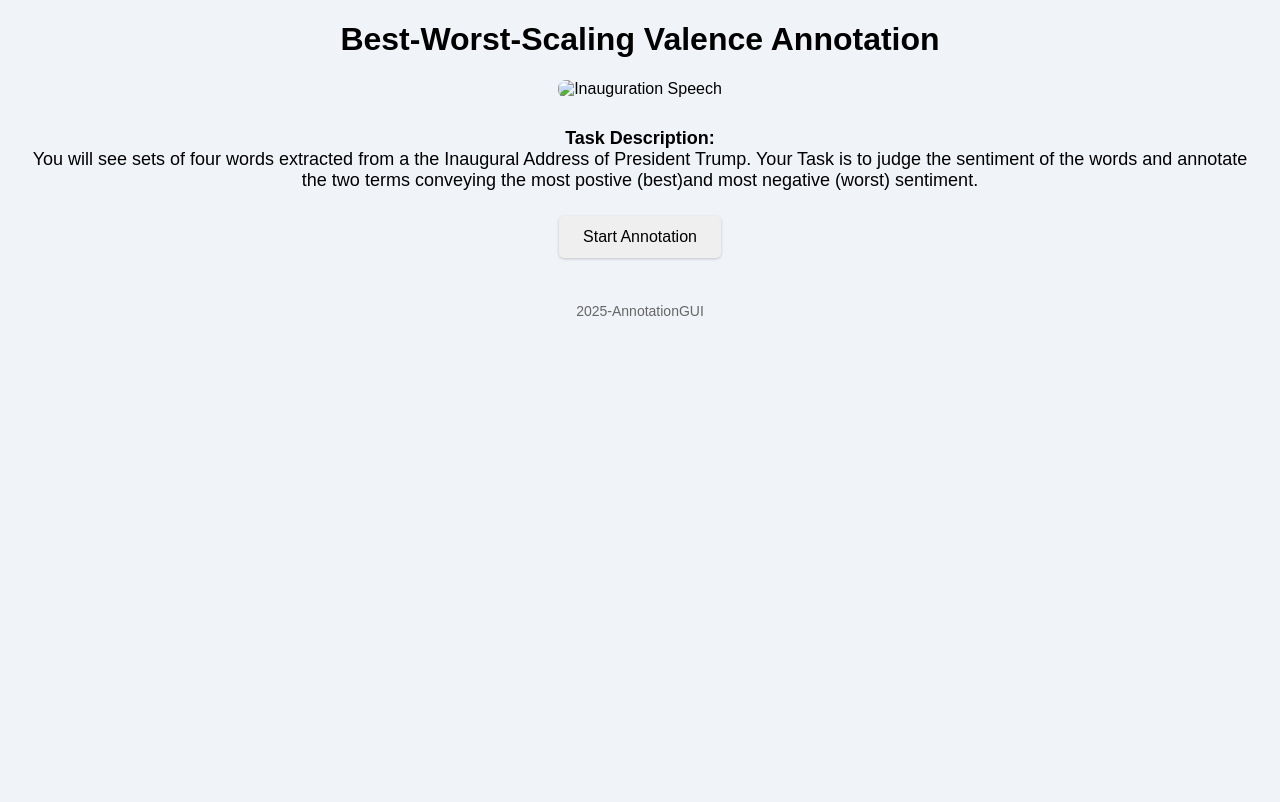
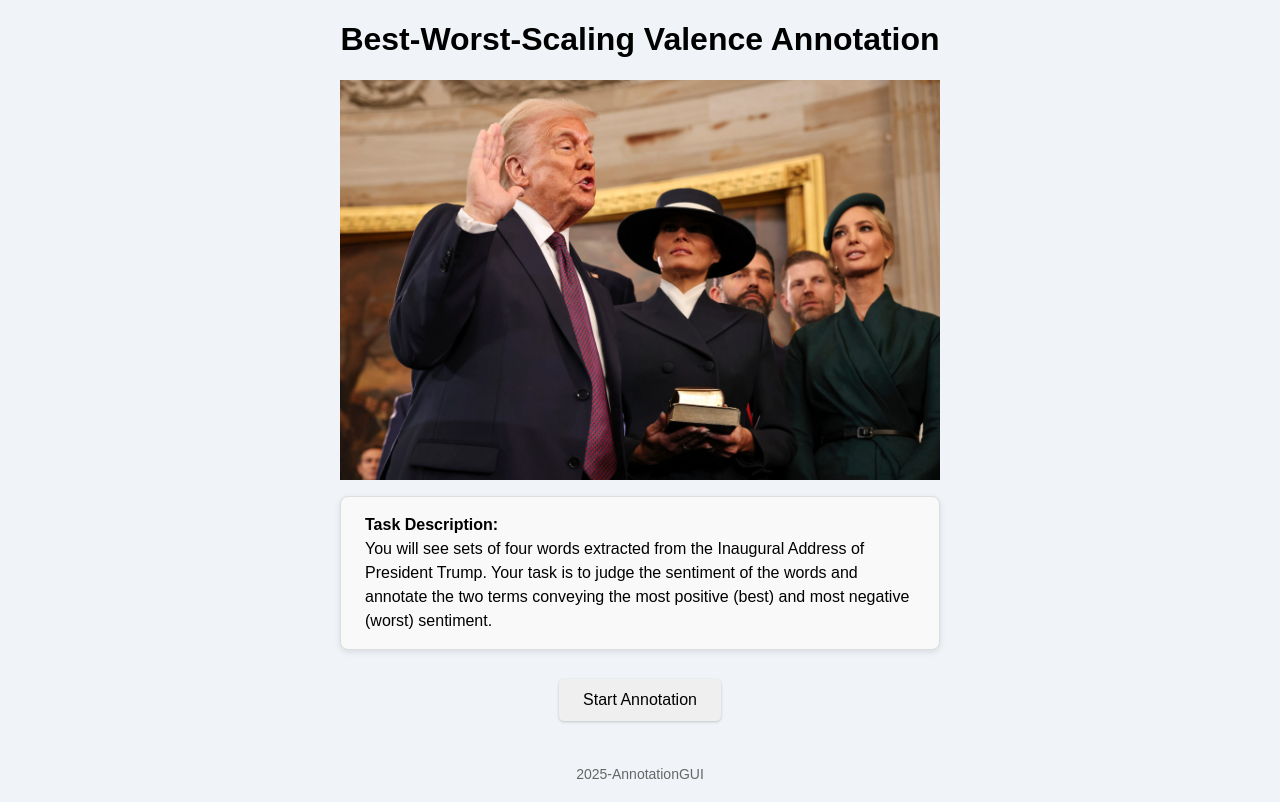
Before and after one commit to Maelkolb/BWS_Trump, a plain HTML site: page TrumpSpeech_BWS_Annotation_UI_final.html in a window 1280 px wide. Drawn offline with nearby package versions, Linux system fonts and the light colour scheme.

Commit message:
Update TrumpSpeech_BWS_Annotation_UI_final.html

```diff
--- a/TrumpSpeech_BWS_Annotation_UI_final.html
+++ b/TrumpSpeech_BWS_Annotation_UI_final.html
@@ -18,7 +18,23 @@
       margin: 10px 0 20px;
     }
     #initialScreen {
-      text-align: center;
+  max-width: 600px;       /* optional: constrain overall width */
+  margin: 0 auto;         /* center on page */
+  text-align: center;     /* center contents */
+  font-family: sans-serif;
+}
+
+#initialScreen .description-box {
+  background: #f9f9f9;                        /* light grey background */
+  border: 1px solid #ddd;                     /* subtle border */
+  border-radius: 8px;                         /* rounded corners */
+  padding: 16px 24px;                         /* inner spacing */
+  margin-bottom: 1.5em;                       /* space before button */
+  box-shadow: 0 2px 6px rgba(0,0,0,0.1);       /* soft drop shadow */
+  text-align: left;                           /* left-align text */
+  line-height: 1.5;                           /* improve readability */
+}
+
     }
     #initialScreen img {
       max-width: 100%;
@@ -112,13 +128,23 @@
   <h1>Best-Worst-Scaling Valence Annotation</h1>
 
   <div id="initialScreen">
-    <img src="Trump_inaug_cnn.JPG" alt="Inauguration Speech">
-    <p class="description">
-      <strong>Task Description:</strong><br>
-      You will see sets of four words extracted from a the Inaugural Address of President Trump. Your Task is to judge the sentiment of the words and annotate the two terms conveying the most postive (best)and most negative (worst) sentiment.
-    </p>
-    <button onclick="startTask()">Start Annotation</button>
+  <img
+    src="https://raw.githubusercontent.com/Maelkolb/BWS_Trump/main/Img_trump.jpg"
+    alt="Inauguration Speech"
+    style="max-width: 600px; width: 100%; height: auto; display: block; margin-bottom: 1em;"
+  >
+
+  <div class="description-box">
+    <strong>Task Description:</strong><br>
+    You will see sets of four words extracted from the Inaugural Address of President Trump.
+    Your task is to judge the sentiment of the words and annotate the two terms conveying the
+    most positive (best) and most negative (worst) sentiment.
   </div>
+
+  <button onclick="startTask()">Start Annotation</button>
+</div>
+
+
 
   <p id="setDescription" class="set-description" style="display:none;">
     Choose the term you find <strong>most positive</strong> (Best) and <strong>most negative</strong> (Worst).
```
